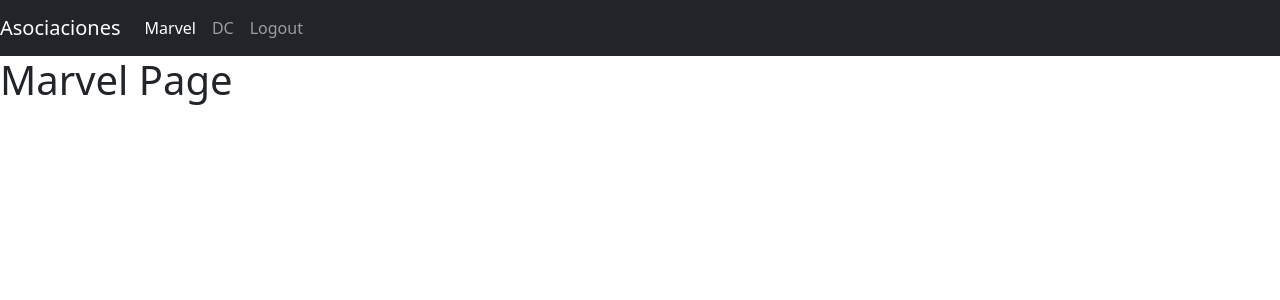
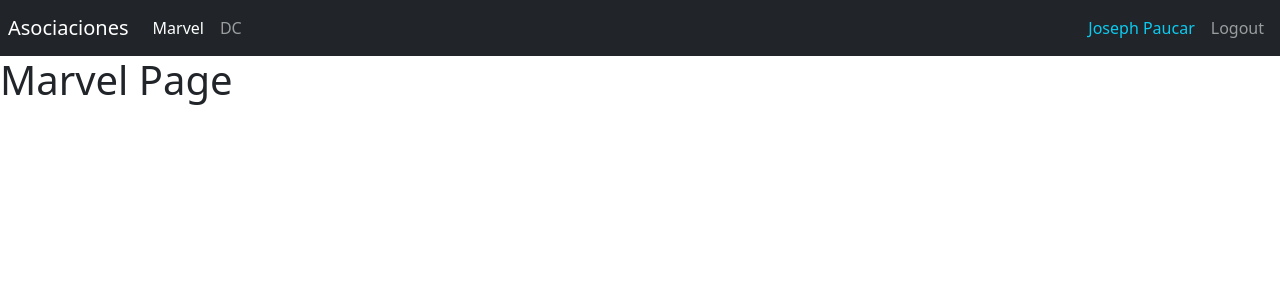
Before and after one commit to jojupacr5/HeroesSPA, a React (Vite) app: page /marvel in a window 1280 px wide. Shown: the top 300 px of the page. Built offline with nearby package versions, Linux system fonts and the light colour scheme.

Commit message:
Modificando algunos componentes para su exportacion y creando archivos barriles para evitar demasiados imports en AppRouter

```diff
--- /dev/null
+++ b/src/auth/index.js
@@ -0,0 +1 @@
+export * from "./pages";
--- a/src/auth/pages/LoginPage.jsx
+++ b/src/auth/pages/LoginPage.jsx
@@ -1,9 +1,7 @@
-const LoginPage = () => {
+export const LoginPage = () => {
   return (
     <h1>
       Login Page
     </h1>
   )
 }
-
-export default LoginPage
--- /dev/null
+++ b/src/auth/pages/index.js
@@ -0,0 +1 @@
+export * from "./LoginPage";
--- /dev/null
+++ b/src/heroes/index.js
@@ -0,0 +1 @@
+export * from "./pages";
--- a/src/heroes/pages/DcPage.jsx
+++ b/src/heroes/pages/DcPage.jsx
@@ -1,9 +1,7 @@
-const DcPage = () => {
+export const DcPage = () => {
   return (
     <h1>
       DC Page
     </h1>
   )
 }
-
-export default DcPage
--- a/src/heroes/pages/MarvePage.jsx
+++ /dev/null
@@ -1,9 +0,0 @@
-const MarvePage = () => {
-  return (
-    <h1>
-      Marvel Page
-    </h1>
-  )
-}
-
-export default MarvePage
--- /dev/null
+++ b/src/heroes/pages/MarvelPage.jsx
@@ -0,0 +1,7 @@
+export const MarvelPage = () => {
+  return (
+    <h1>
+      Marvel Page
+    </h1>
+  )
+}
--- /dev/null
+++ b/src/heroes/pages/index.js
@@ -0,0 +1,2 @@
+export * from "./DcPage";
+export * from "./MarvelPage";
--- a/src/router/AppRouter.jsx
+++ b/src/router/AppRouter.jsx
@@ -1,7 +1,6 @@
 import { Routes, Route, Navigate } from "react-router-dom"
-import MarvePage from "../heroes/pages/MarvePage"
-import DcPage from "../heroes/pages/DcPage"
-import LoginPage from "../auth/pages/LoginPage"
+import { LoginPage } from "../auth"
+import { MarvelPage, DcPage } from '../heroes'
 import { Navbar } from "../ui"
 
 export const AppRouter = () => {
@@ -10,7 +9,7 @@ export const AppRouter = () => {
       <Navbar />
 
       <Routes>
-        <Route path="marvel" element={ <MarvePage />} />
+        <Route path="marvel" element={ <MarvelPage />} />
         <Route path="dc" element={ <DcPage />} />
         <Route path="login" element={ <LoginPage />} />
 
--- a/src/ui/components/Navbar.jsx
+++ b/src/ui/components/Navbar.jsx
@@ -3,7 +3,7 @@ import { Link, NavLink } from 'react-router-dom';
 
 export const Navbar = () => {
   return (
-    <nav className="navbar navbar-expand-sm navbar-dark bg-dark">
+    <nav className="navbar navbar-expand-sm navbar-dark bg-dark p-2">
 
       <Link
         className="navbar-brand"
@@ -31,14 +31,17 @@ export const Navbar = () => {
         </div>
       </div>
 
-      <div className="navbar-collapse collapse w-100 order-3 dual-collapse2">
+      <div className="navbar-collapse collapse w-100 order-3 dual-collapse2 d-flex justify-content-end">
         <ul className="navbar-nav ml-auto">
-          <NavLink
-            className={({ isActive }) => `nav-item nav-link ${ isActive ? 'active' : ''}`}
-            to="/login"
+          <span className="nav-item nav-link text-info">
+            Joseph Paucar
+          </span>
+
+          <button
+            className='nav-item nav-link btn'
           >
             Logout
-          </NavLink>
+          </button>
         </ul>
       </div>
     </nav>
```
